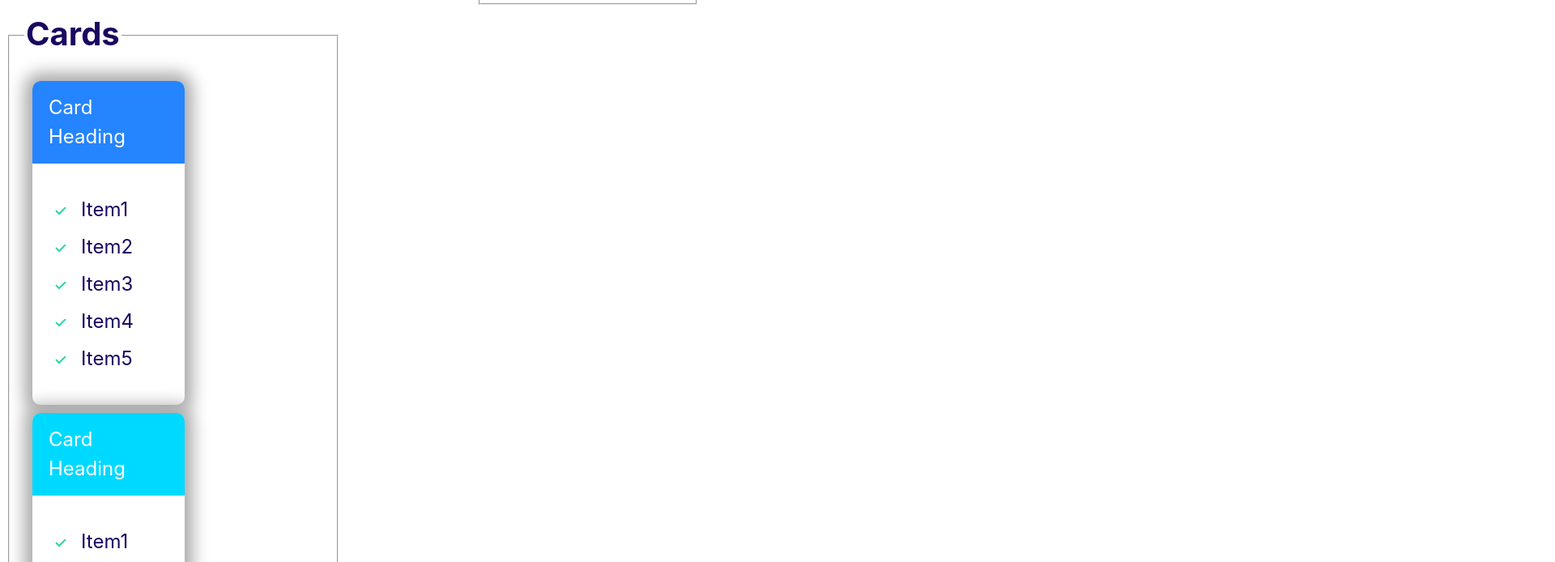
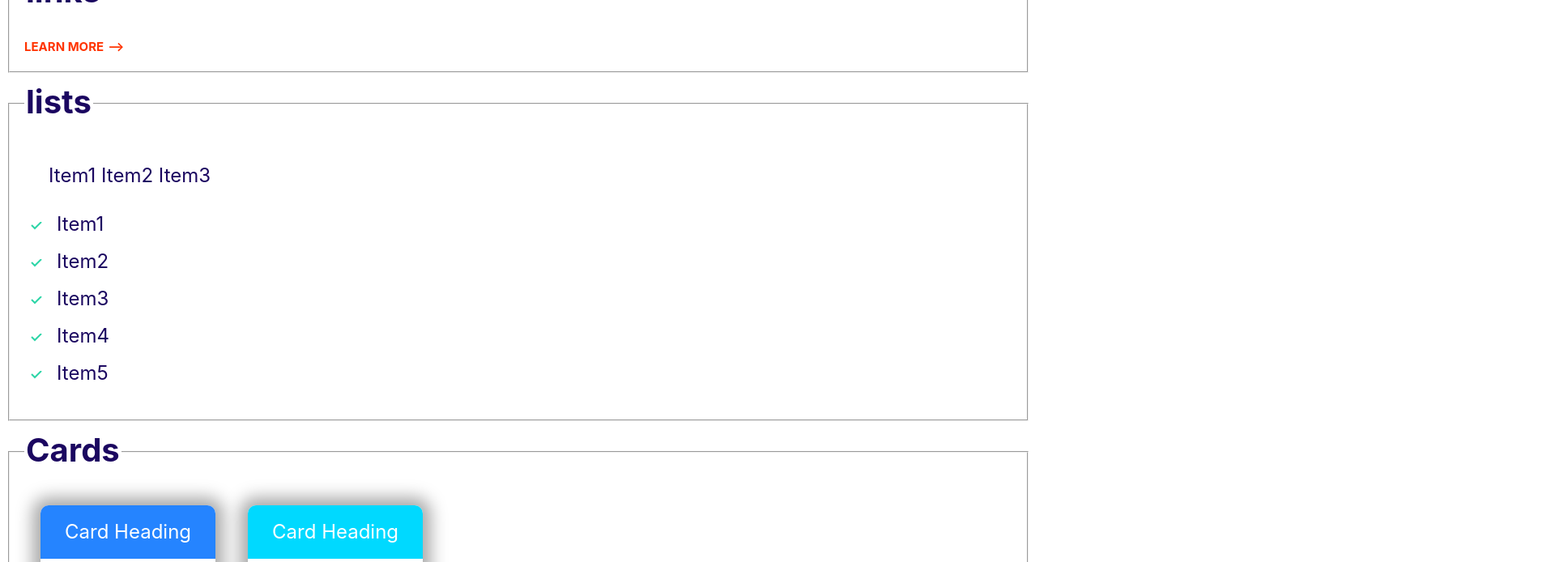
Before and after one commit to AbdulSalam55/learning-git, a website: page templates/components.html in a window 1280 px wide. Shown: the part 834-1528 px from the top of the page at 81% size, 1920 px wide, since content can reach past the window. Drawn offline with Linux system fonts and the light colour scheme.

Commit message:
adding done to component page

```diff
--- a/CSS/styles.css
+++ b/CSS/styles.css
@@ -32,7 +32,7 @@ h3{
 }
 
 fieldset{
-    display: inline;
+    display: inline block;
 }
 
 p{
@@ -50,25 +50,38 @@ p{
     }
 }
 
+.dark-theme-font{
+    color: #fff;
+}
+
+.dark-theme-shadow{
+    box-shadow: 0,0,0,0 rgba(255, 255, 255, alpha);
+}
+
 .cards-container{
-   width: 170%;
+    display:flex;
+    width: 170%;
 }
 
 
 /* Cards */
 .card{
-
-    width: 30%;
+    display: flex;
+    flex-direction: column;
     border-radius: 10px;
     border: var(--border-color);
     box-shadow: 0 0 20px 10px var(--color-border);
     overflow: hidden;
-    margin: 1rem;
+    margin: 2rem;
+
 }
-.card__heading, .card__body{
-    display: inline-block;
-    padding: 1.5rem 2rem;
+.card__heading{
+    padding: 1.5rem 3rem ;
 }
+ .card__body{
+    padding: 1.5rem 3rem 1.5rem 2rem;
+}
+
 .card__primary{
     background: var(--color-primary);
     color: #fff;
```
Also changed, not shown: templates/projects.html (+7 -3 lines).
